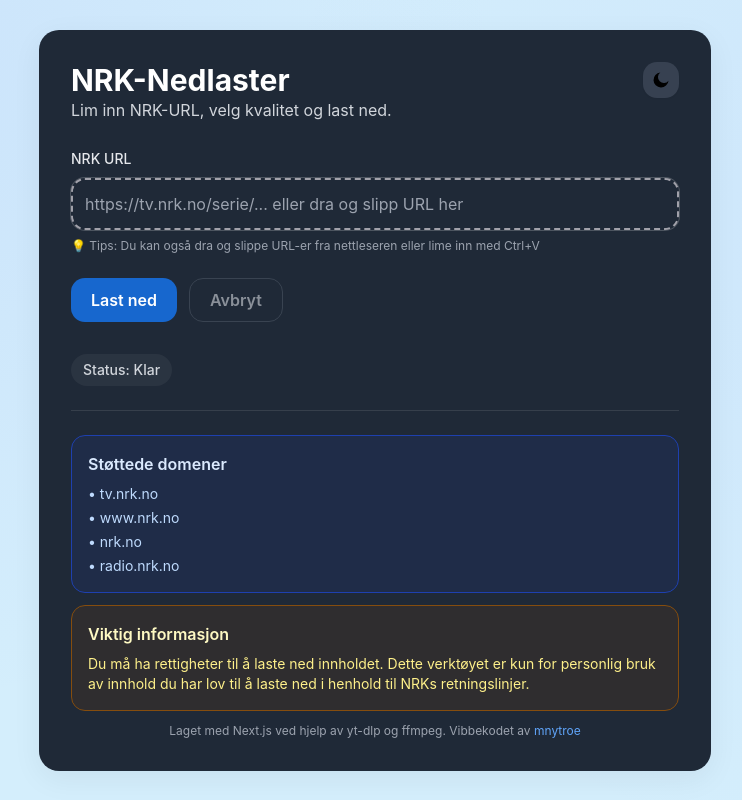
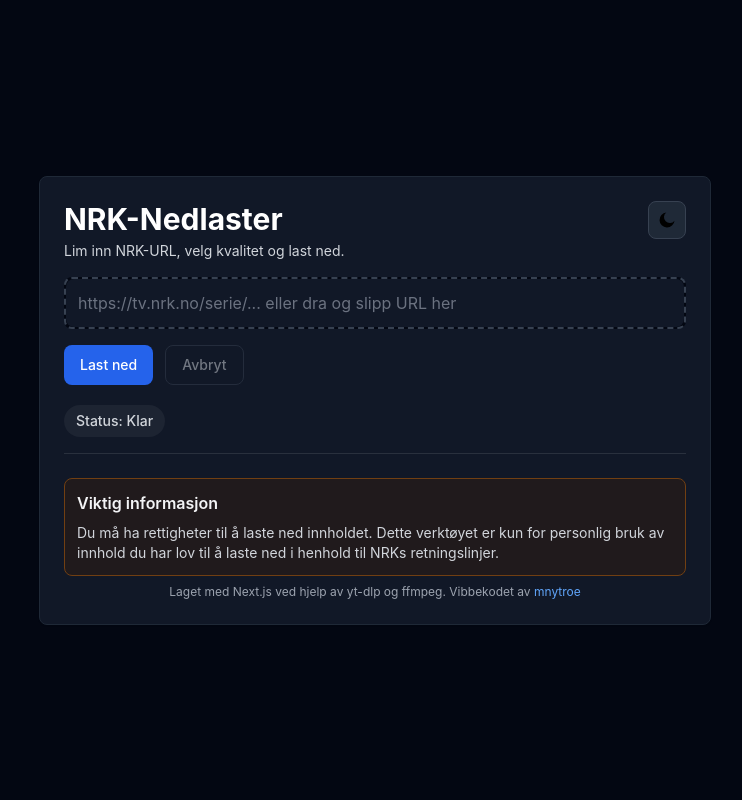
Before and after one commit to mnytroe/NRK-Downloader, a Next.js app: page / in a window 1280 px wide. Shown: the whole page, without its empty margins (265-1007 px from the left). Built offline with nearby package versions, Linux system fonts and the light colour scheme.

Commit message:
Implementer klassisk minimalistisk design og optimaliser layout

```diff
--- a/app/globals.css
+++ b/app/globals.css
@@ -6,14 +6,18 @@
   :root { --ring: #1767CE; } /* NRK Core Blue 600 */
   html, body { height: 100%; }
   body {
-    @apply text-slate-900 dark:text-slate-100;
-    background-color: #D4EEFC; /* NRK Alt Blue 100 */
+    @apply text-gray-900 dark:text-gray-100;
     font-family: -apple-system, BlinkMacSystemFont, 'Segoe UI','Roboto','Oxygen','Ubuntu','Cantarell','Fira Sans','Droid Sans','Helvetica Neue',sans-serif;
-    background-image: theme(backgroundImage.radial-soft);
-    background-attachment: fixed;
+    background: #ffffff;
   }
-  ::selection { @apply bg-brand-500 bg-opacity-20 text-current; }
-  :focus-visible { outline: none; box-shadow: 0 0 0 3px color-mix(in oklab, var(--ring) 40%, transparent); }
+
+  /* Dark mode background */
+  body.dark {
+    background: #0a0a0a;
+  }
+
+  ::selection { @apply bg-blue-200 dark:bg-blue-900 text-current; }
+  :focus-visible { outline: none; box-shadow: 0 0 0 2px #1767CE; }
   @media (prefers-reduced-motion: reduce) {
     * { animation-duration:.01ms!important; animation-iteration-count:1!important; transition-duration:.01ms!important; }
   }
@@ -21,9 +25,16 @@
 
 @layer components {
   /* Layout */
-  .shell { @apply min-h-screen flex items-center justify-center p-6; }
-  .panel { @apply max-w-2xl w-full p-8 space-y-6 rounded-2xl bg-white dark:bg-gray-800 shadow-soft transition-colors; }
-  .panel-hover { @apply hover:shadow-hover transition-shadow; }
+  .shell { @apply min-h-screen flex items-center justify-center p-6 bg-gray-50 dark:bg-gray-950; }
+  .panel {
+    @apply max-w-2xl w-full p-6 space-y-4 rounded-lg
+           bg-white dark:bg-gray-900
+           border border-gray-200 dark:border-gray-800
+           shadow-sm;
+  }
+  .panel-hover {
+    @apply hover:border-gray-300 dark:hover:border-gray-700 transition-colors;
+  }
 
   /* Tekst */
   .title { @apply text-3xl font-bold text-gray-900 dark:text-white; }
@@ -31,65 +42,69 @@
 
   /* Knapper */
   .btn {
-    @apply inline-flex items-center justify-center gap-2 rounded-xl font-semibold transition
-           focus-visible:ring-2 focus-visible:ring-brand-500/70 disabled:opacity-60 disabled:pointer-events-none;
+    @apply inline-flex items-center justify-center gap-2 rounded-lg font-medium transition
+           focus-visible:ring-2 focus-visible:ring-blue-500 disabled:opacity-50 disabled:pointer-events-none;
   }
-  /* Buttons: comfortable on desktop, compact on mobile */
-  .btn        { @apply rounded-xl h-10 px-4 text-sm md:h-11 md:px-5 md:text-base; }
-  .btn-primary{ @apply btn text-white hover:opacity-90 dark:text-white dark:hover:opacity-90; background-color: #1767CE; }   /* NRK Core Blue 600 */
-  .btn-ghost   { @apply btn bg-gray-100 hover:bg-gray-200 dark:bg-gray-700 dark:hover:bg-gray-600 text-gray-900 dark:text-gray-100; }
-  .btn-outline { @apply btn border border-gray-300 text-gray-700 hover:bg-gray-50 dark:border-gray-600 dark:text-gray-300 dark:hover:bg-gray-700; }
+  .btn        { @apply h-10 px-4 text-sm; }
+  .btn-primary{
+    @apply btn text-white bg-blue-600 hover:bg-blue-700 active:bg-blue-800;
+  }
+  .btn-ghost   {
+    @apply btn bg-gray-100 hover:bg-gray-200 dark:bg-gray-800 dark:hover:bg-gray-700
+           text-gray-900 dark:text-gray-100;
+  }
+  .btn-outline {
+    @apply btn border border-gray-300 dark:border-gray-700
+           text-gray-700 dark:text-gray-300 bg-white dark:bg-gray-900
+           hover:bg-gray-50 dark:hover:bg-gray-800;
+  }
 
   /* Form */
   .input {
-    @apply w-full rounded-xl border border-gray-300 dark:border-gray-600 bg-white dark:bg-gray-800
-           text-inherit px-3 py-2 transition placeholder:text-gray-400
-           hover:border-gray-400 dark:hover:border-gray-500
-           focus-visible:ring-2 focus-visible:ring-brand-500/70;
+    @apply w-full rounded-lg border border-gray-300 dark:border-gray-700
+           bg-white dark:bg-gray-900
+           text-gray-900 dark:text-gray-100
+           px-3 py-2 transition placeholder:text-gray-500
+           hover:border-gray-400 dark:hover:border-gray-600
+           focus:outline-none focus:ring-2 focus:ring-blue-500 focus:border-transparent;
   }
   .field { @apply space-y-2; }
-  .label { @apply text-sm font-medium text-gray-700 dark:text-gray-200; }
+  .label { @apply text-sm font-medium text-gray-700 dark:text-gray-300; }
 
   /* Drop zone */
-  /* Input wrapper: clearer ring in dark mode */
   .drop-wrap {
-    @apply relative w-full rounded-xl transition
-           border border-dashed border-zinc-400 dark:border-zinc-600
-           hover:border-zinc-500 dark:hover:border-zinc-500
-           ring-1 ring-zinc-300 dark:ring-white/20
-           focus:outline-none focus:ring-2 focus:ring-indigo-500
-           bg-transparent;
+    @apply relative w-full rounded-lg border-2 border-dashed
+           border-gray-300 dark:border-gray-700
+           bg-gray-50 dark:bg-gray-950
+           hover:border-gray-400 dark:hover:border-gray-600
+           focus-within:border-blue-500 dark:focus-within:border-blue-500
+           focus-within:ring-2 focus-within:ring-blue-500/20
+           transition-colors;
   }
 
-  /* Enhanced dashed border for dark mode */
   .drop-wrap.dark-mode-dashed {
-    @apply border-2 border-dashed border-zinc-500 dark:border-zinc-400
-           hover:border-zinc-600 dark:hover:border-zinc-300
-           ring-1 ring-zinc-300 dark:ring-white/20;
-  }
-  .drop-wrap.dark-mode-dashed:has(input:focus-visible) {
-    @apply border-indigo-500 ring-2 ring-indigo-500/20;
-  }
-  .drop-wrap:has(input:focus-visible) {
-    @apply ring-2 ring-indigo-500;
+    @apply border-gray-300 dark:border-gray-700
+           hover:border-gray-400 dark:hover:border-gray-600;
   }
 
   .drop-wrap--drag {
-    @apply ring-2 ring-blue-500 dark:ring-blue-400/80
-           bg-blue-50/60 dark:bg-blue-900/25;
+    @apply border-blue-500 dark:border-blue-500
+           bg-blue-50 dark:bg-blue-950/20;
   }
 
   .input-plain {
-    @apply input border-0 ring-0 shadow-none bg-transparent focus:ring-0 focus:outline-none h-12;
-  } /* ens høyde */
+    @apply input border-0 ring-0 bg-transparent h-12
+           focus:ring-0 focus:border-transparent;
+  }
 
   /* Icon button */
   .icon-btn {
-    @apply inline-flex items-center justify-center rounded-xl p-2
-           bg-gray-100 hover:bg-gray-200 dark:bg-gray-700 dark:hover:bg-gray-600
-           text-gray-900 dark:text-gray-100
-           border-0 ring-0 shadow-sm transition
-           focus-visible:outline-none focus-visible:ring-2 focus-visible:ring-brand-500/70;
+    @apply inline-flex items-center justify-center rounded-lg p-2
+           bg-gray-100 hover:bg-gray-200 dark:bg-gray-800 dark:hover:bg-gray-700
+           text-gray-700 dark:text-gray-300
+           border border-gray-300 dark:border-gray-700
+           transition-colors
+           focus-visible:outline-none focus-visible:ring-2 focus-visible:ring-blue-500;
   }
 
   /* Toolbar/strip */
@@ -115,13 +130,13 @@
 
   /* Info cards */
   .info-card {
-    @apply rounded-xl p-4 border;
+    @apply rounded-lg p-3 border;
   }
   .info-blue {
-    @apply bg-blue-50 dark:bg-blue-900/20 border-blue-200 dark:border-blue-800;
+    @apply bg-blue-50 dark:bg-blue-950/30 border-blue-200 dark:border-blue-900;
   }
   .info-yellow {
-    @apply bg-yellow-50 dark:bg-yellow-900/20 border-yellow-200 dark:border-yellow-800;
+    @apply bg-yellow-50 dark:bg-yellow-950/30 border-yellow-200 dark:border-yellow-900;
   }
 
   /* Små animasjoner */
--- a/app/layout.tsx
+++ b/app/layout.tsx
@@ -12,7 +12,7 @@
   children: React.ReactNode;
 }>) {
   return (
-    <html lang="no" className="dark">
+    <html lang="no">
       <body className="antialiased">
         {children}
       </body>
--- a/app/page.tsx
+++ b/app/page.tsx
@@ -252,8 +252,10 @@
       <section className="panel panel-hover fade-in">
         <header className="flex items-start justify-between">
           <div>
-            <h1 className="title">NRK-Nedlaster</h1>
-            <p className="muted">Lim inn NRK-URL, velg kvalitet og last ned.</p>
+            <h1 className="title mb-1">
+              NRK-Nedlaster
+            </h1>
+            <p className="muted text-sm">Lim inn NRK-URL, velg kvalitet og last ned.</p>
           </div>
 
           {/* Tema-knapp øverst til høyre */}
@@ -274,9 +276,6 @@
         </header>
 
         <div className="field">
-          <label className="label" htmlFor="url-input">
-            NRK URL
-          </label>
           <div
             className={`drop-wrap ${isDragOver ? 'drop-wrap--drag' : ''} ${isDarkMode ? 'dark-mode-dashed' : ''}`}
             role="button"
@@ -299,16 +298,13 @@
               disabled={isWorking}
             />
             {isDragOver && (
-              <div className="absolute inset-0 flex items-center justify-center bg-blue-50 dark:bg-blue-900/20 bg-opacity-90 rounded-xl">
+              <div className="absolute inset-0 flex items-center justify-center bg-blue-50 dark:bg-blue-900/20 bg-opacity-90 rounded-lg">
                 <div className="text-blue-600 dark:text-blue-400 font-medium">
                   📎 Slip NRK URL her
                 </div>
               </div>
             )}
           </div>
-          <p className="text-xs text-gray-500 dark:text-gray-400 mt-1">
-            💡 Tips: Du kan også dra og slippe URL-er fra nettleseren eller lime inn med Ctrl+V
-          </p>
           {url && url !== cleanUrl(url) && (
             <div className="mt-2 p-2 bg-yellow-50 dark:bg-yellow-900/20 border border-yellow-200 dark:border-yellow-800 rounded text-xs text-gray-800 dark:text-gray-200">
               <strong>Ryddet URL:</strong> {cleanUrl(url)}
@@ -335,21 +331,20 @@
 
         {/* Loading indicator OR Status display */}
         {isWorking ? (
-          <div className="text-center py-4">
+          <div className="text-center py-2">
             <div className="inline-flex items-center space-x-2">
               <div className="animate-spin rounded-full h-6 w-6 border-b-2 border-blue-600 dark:border-blue-400"></div>
               <span className="text-gray-600 dark:text-gray-300">Laster ned...</span>
             </div>
           </div>
         ) : (
-          <div className="pt-2">
+          <div className="pt-1">
             <span className={`badge ${
               status === 'idle'    ? 'badge-idle' :
-              status === 'working' ? 'badge-working' :
               status === 'done'    ? 'badge-done' :
               status === 'error'   ? 'badge-error' : 'badge-aborted'
             }`}>
-              {isWorking && <span className="animate-spin rounded-full h-4 w-4 border-2 border-current border-t-transparent" />}
+              {status === 'error' && <span className="animate-spin rounded-full h-4 w-4 border-2 border-current border-t-transparent" />}
               Status: {statusText}
             </span>
 
@@ -362,20 +357,10 @@
         )}
 
         {/* Info section */}
-        <div className="section-divider space-y-3">
-          <div className="info-card info-blue">
-            <h3 className="font-semibold text-blue-900 dark:text-blue-100 mb-2">Støttede domener</h3>
-            <ul className="text-sm text-blue-800 dark:text-blue-200 space-y-1">
-              <li>• tv.nrk.no</li>
-              <li>• www.nrk.no</li>
-              <li>• nrk.no</li>
-              <li>• radio.nrk.no</li>
-            </ul>
-          </div>
-
+        <div className="section-divider space-y-2 mt-3">
           <div className="info-card info-yellow">
-            <h3 className="font-semibold text-yellow-900 dark:text-yellow-100 mb-2">Viktig informasjon</h3>
-            <p className="text-sm text-yellow-800 dark:text-yellow-200">
+            <h3 className="font-semibold text-gray-900 dark:text-gray-100 mb-2">Viktig informasjon</h3>
+            <p className="text-sm text-gray-700 dark:text-gray-300">
               Du må ha rettigheter til å laste ned innholdet. Dette verktøyet er kun for personlig bruk
               av innhold du har lov til å laste ned i henhold til NRKs retningslinjer.
             </p>
```
